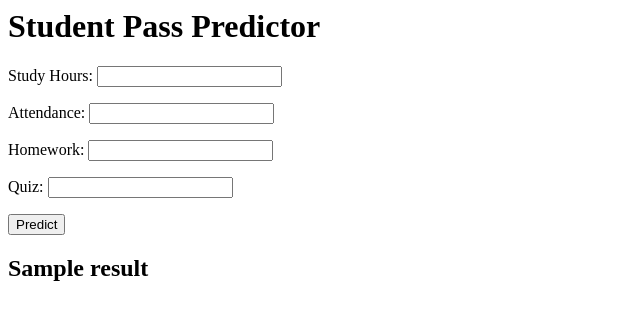
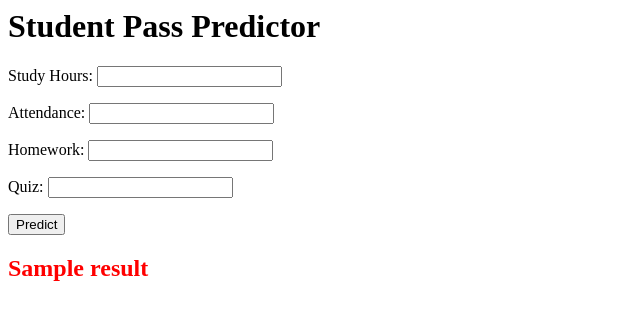
Before and after one commit to hueben05/student-pass-predictor, a Flask app: template template/index.html in a window 1280 px wide. Shown: the top 320 px of the page, without its empty margins (0-640 px from the left). Run offline with Flask 3, Linux system fonts and the light colour scheme; the template is opened without the code that fills it: most values are stand-ins (such as "Sample title", 1, 10 or a date in 2020).

Commit message:
Update result display with conditional styling
Change result display to show color based on value.

```diff
--- a/template/index.html
+++ b/template/index.html
@@ -8,6 +8,8 @@
     <p>Quiz: <input type="number" name = "quiz"></p>
     <button>Predict</button>
 </form>
-{% if result %} <!-- If result exists then show it-->
-    <h2>{{result}}</h2>
+{% if "Pass" in result %}
+    <h2 style="color: green;">{{ result }}</h2>
+{% else %}
+    <h2 style="color: red;">{{ result }}</h2>
 {% endif %} <!-- If it doesn't exist then show nothing-->
```
